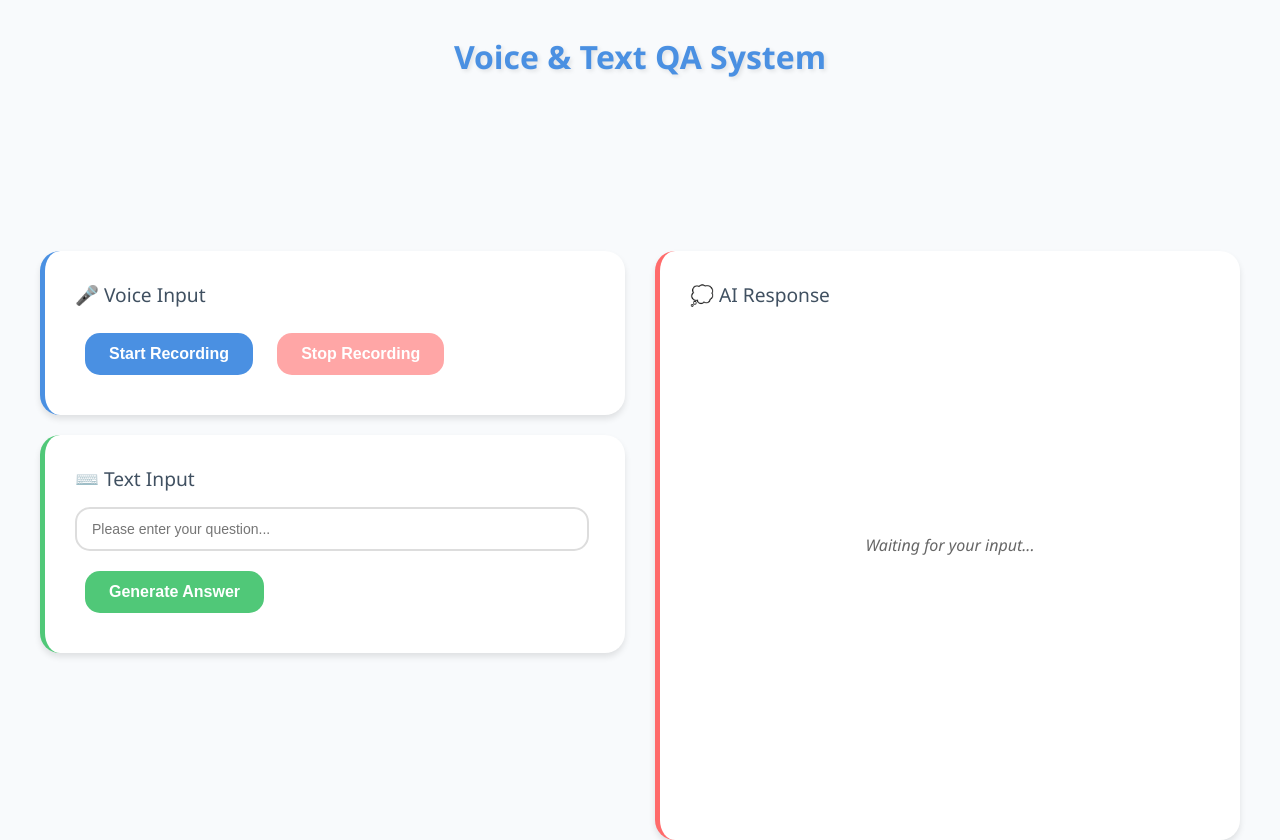
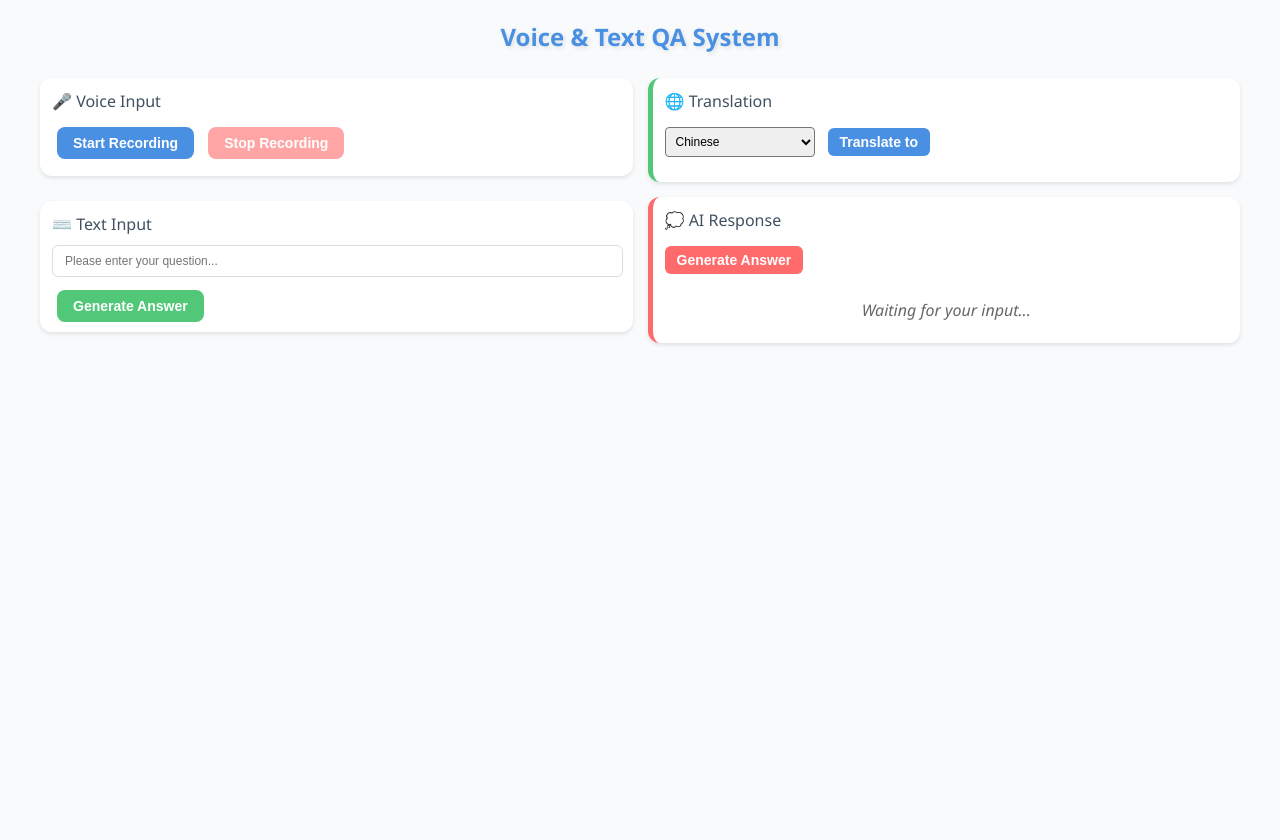
Before and after one commit to 95xin/Developing-a-Local-Large-Model-Automated-QA-System, a Flask app: page / in a window 1280 px wide. After the commit the page ends 345 px from the top, so only its background shows below. Run offline with Flask 3, Linux system fonts and the light colour scheme.

Commit message:
feat: 重构翻译和AI交互系统，增加多语言支持 - 扩展翻译功能，支持多种语言互译 - 新增语言选择和获取语言列表的API端点 - 优化前端交互，增加语言选择和独立的翻译、生成回答按钮 - 调整界面样式，提高响应性和用户体验

```diff
--- a/app.py
+++ b/app.py
@@ -55,17 +55,35 @@
             return True
     return False
 
+def get_language_name(lang_code):
+    """获取语言代码对应的完整名称"""
+    language_names = {
+        'zh': 'Chinese',
+        'en': 'English',
+        'es': 'Spanish',
+        'fr': 'French',
+        'de': 'German',
+        'ja': 'Japanese',
+        'ko': 'Korean',
+        'ru': 'Russian',
+        'it': 'Italian',
+        'pt': 'Portuguese'
+    }
+    return language_names.get(lang_code, lang_code)
+
 def translate_text(text, target_lang='zh'):
-    """根据输入文本语言自动翻译为中文或英文"""
+    """根据目标语言进行翻译"""
     if not text.strip():
         return "无文本内容"
 
     try:
-        # 检测是否包含中文
-        if is_chinese(text):
-            prompt = f"请将以下中文文本翻译成英文（直接输出翻译结果，不要有任何解释）：\n{text}"
+        # 如果目标是中文，直接翻译成中文
+        if target_lang == 'zh':
+            prompt = f"请将以下文本翻译成Chinese（直接输出翻译结果，不要有任何解释）：\n{text}"
         else:
-            prompt = f"请将以下英文文本翻译成中文（直接输出翻译结果，不要有任何解释）：\n{text}"
+            # 如果目标是其他语言，直接翻译成目标语言
+            target_lang_name = get_language_name(target_lang)
+            prompt = f"请将以下文本翻译成{target_lang_name}（直接输出翻译结果，不要有任何解释）：\n{text}"
 
         result = subprocess.run(
             ["ollama", "run", "deepseek-r1:1.5b"],
@@ -104,14 +122,12 @@
         if not text:
             raise Exception("speech recognition failed")
 
-        # 获取翻译和AI回答
-        translation = translate_text(text)
-        answer = generate_answer_with_ollama(text)
+        # 只获取翻译，不生成AI回答
+        translation = translate_text(text, 'zh')  # 强制默认翻译为中文
 
         return jsonify({
             "text": text,
-            "translation": translation,
-            "answer": answer
+            "translation": translation
         })
 
     except Exception as e:
@@ -122,6 +138,20 @@
         for path in [webm_path, wav_path]:
             if os.path.exists(path):
                 os.remove(path)
+
+@app.route("/generate_answer", methods=["POST"])
+def generate_answer():
+    """根据文本生成AI回答"""
+    data = request.get_json()
+    if not data or "text" not in data:
+        return jsonify({"error": "no text received"}), 400
+
+    try:
+        text = data["text"]
+        answer = generate_answer_with_ollama(text)
+        return jsonify({"answer": answer})
+    except Exception as e:
+        return jsonify({"error": str(e)}), 500
 
 @app.route("/process_text", methods=["POST"])
 def process_text():
@@ -150,10 +180,28 @@
 
     try:
         text = data["text"]
-        translated_text = translate_text(text)
+        target_lang = data.get("target_lang", "zh")  # 默认翻译为中文
+        translated_text = translate_text(text, target_lang)
         return jsonify({"translation": translated_text})
     except Exception as e:
         return jsonify({"error": str(e)}), 500
 
+@app.route("/get_languages", methods=["GET"])
+def get_languages():
+    """获取支持的语言列表"""
+    languages = [
+        {"code": "zh", "name": "Chinese"},
+        {"code": "en", "name": "English"},
+        {"code": "es", "name": "Spanish"},
+        {"code": "fr", "name": "French"},
+        {"code": "de", "name": "German"},
+        {"code": "ja", "name": "Japanese"},
+        {"code": "ko", "name": "Korean"},
+        {"code": "ru", "name": "Russian"},
+        {"code": "it", "name": "Italian"},
+        {"code": "pt", "name": "Portuguese"}
+    ]
+    return jsonify(languages)
+
 if __name__ == "__main__":
     app.run(debug=True, port=5000)
--- a/templates/index.html
+++ b/templates/index.html
@@ -45,19 +45,18 @@
         .container {
             display: grid;
             grid-template-columns: 1fr 1fr;
-            gap: 30px;
+            gap: 15px;
             max-width: 1200px;
             margin: 0 auto;
-            padding: 20px;
-            height: calc(100vh - 40px);
+            padding: 10px;
         }
 
         h1 {
             color: var(--primary-color);
             text-align: center;
-            font-size: 2em;
+            font-size: 1.5em;
             margin: 0;
-            padding: 15px;
+            padding: 10px;
             grid-column: 1 / -1;
             text-shadow: 2px 2px 4px rgba(0,0,0,0.1);
         }
@@ -65,14 +64,20 @@
         .input-section {
             display: flex;
             flex-direction: column;
-            gap: 20px;
+            gap: 15px;
+        }
+
+        .output-section {
+            display: flex;
+            flex-direction: column;
+            gap: 15px;
         }
 
         .section {
             background: white;
-            border-radius: 20px;
-            padding: 30px;
-            box-shadow: 0 4px 6px rgba(0,0,0,0.1);
+            border-radius: 12px;
+            padding: 12px;
+            box-shadow: 0 2px 4px rgba(0,0,0,0.1);
             transition: all 0.3s ease;
         }
 
@@ -82,58 +87,87 @@
             box-shadow: 0 8px 15px rgba(0,0,0,0.1);
         }
 
-        .voice-section {
-            border-left: 5px solid var(--primary-color);
-        }
-
-        .text-section {
+        .translation-section {
             border-left: 5px solid var(--secondary-color);
         }
 
         .result-section {
             border-left: 5px solid var(--accent-color);
-            height: 100%;
-            overflow-y: auto;
-            display: flex;
-            flex-direction: column;
-            gap: 15px;
-            position: relative;
         }
 
         .recording-status {
             color: var(--accent-color);
             font-weight: bold;
-            margin: 10px 0;
+            margin: 8px 0;
             display: none;
+            font-size: 0.9em;
         }
 
         .transcript-box {
-            margin: 15px 0;
-            padding: 15px;
+            margin: 10px 0;
+            padding: 10px;
             background: #f5f5f5;
-            border-radius: 10px;
-            border-left: 3px solid var(--primary-color);
+            border-radius: 8px;
+        }
+
+        .transcript-box h3 {
+            margin-top: 0;
+            margin-bottom: 10px;
+            font-size: 1em;
+        }
+
+        .transcript-box p {
+            margin-bottom: 15px;
         }
 
         .translation-box {
-            margin: 15px 0;
-            padding: 15px;
+            margin: 10px 0;
+            padding: 10px;
             background: #f0f8ff;
-            border-radius: 10px;
-            border-left: 3px solid var(--secondary-color);
+            border-radius: 8px;
+        }
+
+        .translation-box h3 {
+            margin-top: 0;
+            margin-bottom: 10px;
+            font-size: 1em;
+        }
+
+        .translation-box p {
+            margin-bottom: 15px;
+        }
+
+        .language-select {
+            margin: 5px 0;
+            padding: 6px;
+            border-radius: 4px;
+            font-size: 12px;
+            width: 150px;
+        }
+
+        .language-select:focus {
+            outline: none;
+            border-color: var(--secondary-color);
+            box-shadow: 0 0 5px rgba(80,200,120,0.3);
+        }
+
+        .translation-controls {
+            display: flex;
+            align-items: center;
+            gap: 8px;
+            margin: 8px 0;
         }
 
         button {
-            cursor: pointer;  /* 改为手型指针 */
-            font-size: 16px;
-            padding: 12px 24px;
-            margin: 10px;
+            cursor: pointer;
+            font-size: 14px;
+            padding: 8px 16px;
+            margin: 5px;
             border: none;
-            border-radius: 15px;
+            border-radius: 8px;
             transition: all 0.3s ease;
             color: white;
             font-weight: bold;
-            backdrop-filter: blur(5px);
         }
 
         #start {
@@ -159,14 +193,12 @@
         }
 
         #text-input {
-            cursor: text;  /* 文本输入框显示文本光标 */
-            width: calc(100% - 40px);
-            font-size: 14px;
-            padding: 12px 15px;
-            border: 2px solid #ddd;
-            border-radius: 15px;
-            transition: all 0.3s ease;
-            margin-bottom: 10px;
+            width: calc(100% - 24px);
+            padding: 8px 12px;
+            font-size: 12px;
+            margin-bottom: 8px;
+            border: 1px solid #ddd;
+            border-radius: 6px;
         }
 
         #text-input:focus {
@@ -176,22 +208,18 @@
         }
 
         #output {
-            padding: 15px;
-            border-radius: 15px;
+            padding: 10px;
+            border-radius: 8px;
             background: rgba(255,255,255,0.9);
             text-align: center;
             font-style: italic;
             color: #666;
-            position: absolute;
-            top: 50%;
-            left: 50%;
-            transform: translate(-50%, -50%);
         }
 
         .section-title {
             color: var(--text-color);
-            margin-bottom: 15px;
-            font-size: 1.2em;
+            margin-bottom: 10px;
+            font-size: 1em;
             opacity: 0.9;
         }
 
@@ -251,19 +279,19 @@
         }
 
         .answer-box {
-            margin: 15px 0;
-            padding: 20px;
+            margin: 8px 0;
+            padding: 12px;
             background: #fff;
-            border-radius: 15px;
+            border-radius: 8px;
             border: 1px solid #eee;
-            box-shadow: 0 2px 4px rgba(0,0,0,0.05);
+            box-shadow: 0 1px 3px rgba(0,0,0,0.05);
         }
 
         .answer-box h3 {
             color: var(--accent-color);
-            margin: 0 0 15px 0;
-            padding-bottom: 10px;
-            border-bottom: 2px solid #ffeded;
+            margin: 0 0 10px 0;
+            padding-bottom: 8px;
+            font-size: 1em;
         }
 
         .answer-box p {
@@ -271,6 +299,59 @@
             line-height: 1.6;
             color: var(--text-color);
             font-size: 15px;
+        }
+
+        .translate-btn {
+            background-color: var(--primary-color);
+            color: white;
+            padding: 6px 12px;
+            border-radius: 6px;
+            border: none;
+            font-weight: bold;
+            cursor: pointer;
+            transition: all 0.3s ease;
+        }
+
+        .translate-btn:hover {
+            background-color: #357abd;
+            transform: translateY(-2px);
+            box-shadow: 0 2px 8px rgba(74, 144, 226, 0.3);
+        }
+
+        .translate-btn:active {
+            transform: translateY(0);
+        }
+
+        .generate-btn {
+            background-color: var(--accent-color);
+            color: white;
+            padding: 6px 12px;
+            border-radius: 6px;
+            border: none;
+            font-weight: bold;
+            cursor: pointer;
+            transition: all 0.3s ease;
+            margin: 15px 0;
+            display: block;
+            width: fit-content;
+        }
+
+        .generate-btn:hover {
+            background-color: #ff5252;
+            transform: translateY(-2px);
+            box-shadow: 0 2px 8px rgba(255, 107, 107, 0.3);
+        }
+
+        .generate-btn:active {
+            transform: translateY(0);
+        }
+
+        .voice-section, .text-section {
+            margin-bottom: 10px;
+        }
+
+        .text-section {
+            padding-bottom: 5px;
         }
     </style>
 </head>
@@ -288,10 +369,6 @@
                     <h3>Transcript:</h3>
                     <p id="transcript-text"></p>
                 </div>
-                <div class="translation-box" style="display: none;">
-                    <h3>Translation:</h3>
-                    <p id="translation-text"></p>
-                </div>
             </div>
 
             <div class="section text-section">
@@ -301,12 +378,29 @@
             </div>
         </div>
 
+        <div class="output-section">
+            <div class="section translation-section">
+                <div class="section-title">🌐 Translation</div>
+                <div class="translation-controls">
+                    <select id="language-select" class="language-select">
+                        <option value="zh" selected>Chinese</option>
+                    </select>
+                    <button id="translate-btn" class="translate-btn">Translate to</button>
+                </div>
+                <div class="translation-box" style="display: none;">
+                    <h3>Translation:</h3>
+                    <p id="translation-text"></p>
+                </div>
+            </div>
+
             <div class="section result-section">
                 <div class="section-title">💭 AI Response</div>
+                <button id="generate-answer" class="generate-btn">Generate Answer</button>
                 <div id="output">Waiting for your input...</div>
                 <div class="answer-box" style="display: none;">
                     <h3>AI Answer</h3>
                     <p id="answer-text"></p>
+                </div>
             </div>
         </div>
     </div>
@@ -389,19 +483,22 @@
                             return;
                         }
 
+                        // 显示识别文本
                         transcriptText.textContent = data.text;
                         transcriptBox.style.display = 'block';
 
+                        // 显示默认中文翻译
                         if (data.translation) {
                             translationText.textContent = data.translation;
                             translationBox.style.display = 'block';
+                            // 重置语言选择为中文
+                            languageSelect.value = 'zh';
                         }
 
-                        if (data.answer) {
-                            answerText.textContent = data.answer;
+                        // 显示AI回答区域，但不自动生成回答
                         answerBox.style.display = 'block';
                         output.style.display = 'none';
-                        }
+                        answerText.textContent = ''; // 清空之前的回答
                     } catch (error) {
                         console.error('Error:', error);
                         alert('Error processing audio');
@@ -456,6 +553,95 @@
                 alert('Error generating answer');
             }
         });
+
+        // 获取语言选择相关元素
+        const languageSelect = document.getElementById('language-select');
+        const translateBtn = document.getElementById('translate-btn');
+
+        // 页面加载时获取支持的语言列表
+        async function loadLanguages() {
+            try {
+                const response = await fetch('/get_languages');
+                const languages = await response.json();
+
+                // 清空现有选项
+                languageSelect.innerHTML = '';
+
+                // 添加语言选项
+                languages.forEach(lang => {
+                    const option = document.createElement('option');
+                    option.value = lang.code;
+                    option.textContent = lang.name;
+                    languageSelect.appendChild(option);
+                });
+            } catch (error) {
+                console.error('Error loading languages:', error);
+            }
+        }
+
+        // 页面加载完成后加载语言列表
+        document.addEventListener('DOMContentLoaded', loadLanguages);
+
+        // 修改翻译按钮的点击事件处理
+        translateBtn.addEventListener('click', async () => {
+            const text = transcriptText.textContent;
+            if (!text) return;
+
+            const selectedLang = languageSelect.value;
+
+            try {
+                const response = await fetch('/translate', {
+                    method: 'POST',
+                    headers: {
+                        'Content-Type': 'application/json',
+                    },
+                    body: JSON.stringify({
+                        text: text,
+                        target_lang: selectedLang
+                    })
+                });
+                const data = await response.json();
+
+                if (data.error) {
+                    alert('Error: ' + data.error);
+                    return;
+                }
+
+                translationText.textContent = data.translation;
+                translationBox.style.display = 'block';
+            } catch (error) {
+                console.error('Error:', error);
+                alert('Error translating text');
+            }
+        });
+
+        // 添加生成回答按钮的事件处理
+        const generateAnswerBtn = document.getElementById('generate-answer');
+        generateAnswerBtn.addEventListener('click', async () => {
+            const text = transcriptText.textContent;
+            if (!text) return;
+
+            try {
+                const response = await fetch('/generate_answer', {
+                    method: 'POST',
+                    headers: {
+                        'Content-Type': 'application/json',
+                    },
+                    body: JSON.stringify({ text: text })
+                });
+                const data = await response.json();
+
+                if (data.error) {
+                    alert('Error: ' + data.error);
+                    return;
+                }
+
+                answerText.textContent = data.answer;
+            } catch (error) {
+                console.error('Error:', error);
+                alert('Error generating answer');
+            }
+        });
     </script>
 </body>
 </html>
```
Lines whose indentation alone changed are shown as unchanged.
